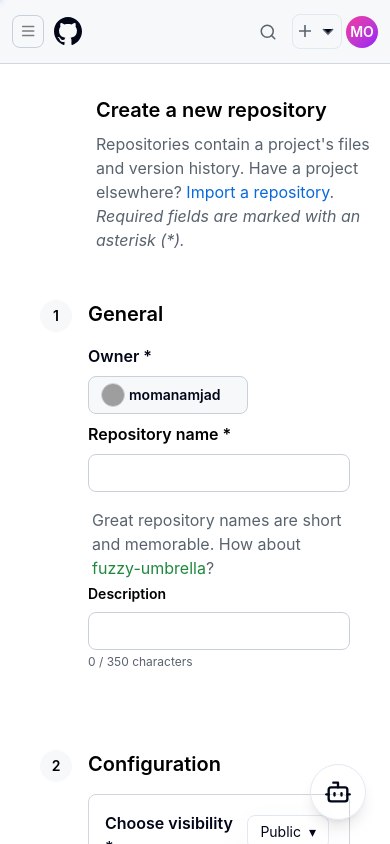
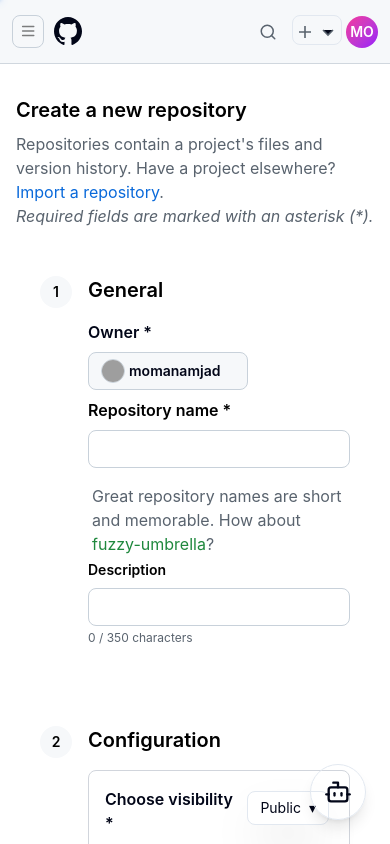
Before and after one commit to momanamjad/Github, a React (Vite) app: page /new in a window 390 px wide. Shown: the top 844 px of the page. Built offline with nearby package versions, Linux system fonts and the light colour scheme; grey boxes are pictures that could not be loaded.

Commit message:
feat: enhance touch support by adding touchstart event listeners across multiple components

```diff
--- a/src/bot/Buddy.jsx
+++ b/src/bot/Buddy.jsx
@@ -123,7 +123,11 @@
             }
         };
         document.addEventListener("mousedown", handleClickOutside);
-        return () => document.removeEventListener("mousedown", handleClickOutside);
+        document.addEventListener("touchstart", handleClickOutside);
+        return () => {
+            document.removeEventListener("mousedown", handleClickOutside);
+            document.removeEventListener("touchstart", handleClickOutside);
+        };
     }, [open]);
 
     // ── Voice helpers ──────────────────────────────────────────────
--- a/src/components/RepoFilterBar.jsx
+++ b/src/components/RepoFilterBar.jsx
@@ -11,7 +11,11 @@
       if (!ref.current?.contains(e.target)) setOpen(false);
     };
     document.addEventListener("mousedown", handler);
-    return () => document.removeEventListener("mousedown", handler);
+    document.addEventListener("touchstart", handler);
+    return () => {
+      document.removeEventListener("mousedown", handler);
+      document.removeEventListener("touchstart", handler);
+    };
   }, []);
 
   return (
--- a/src/components/features/CreateNew.jsx
+++ b/src/components/features/CreateNew.jsx
@@ -37,8 +37,14 @@
       }
     };
 
-    if (open) document.addEventListener("mousedown", handler);
-    return () => document.removeEventListener("mousedown", handler);
+    if (open) {
+      document.addEventListener("mousedown", handler);
+      document.addEventListener("touchstart", handler);
+    }
+    return () => {
+      document.removeEventListener("mousedown", handler);
+      document.removeEventListener("touchstart", handler);
+    };
   }, [open]);
 
   React.useEffect(() => {
@@ -82,13 +88,14 @@
   return (
     <>
       <div className="relative" ref={menuRef}>
-        <div
-          label=" "
+        <button
+          ref={buttonRef}
           onClick={toggleMenu}
-          ref={buttonRef}
-          className="border rounded-md pt-1 cursor-pointer"
+          aria-label="Create new"
+          aria-haspopup="menu"
+          aria-expanded={open}
+          className="border rounded-md pt-1 cursor-pointer hover:bg-gray-100 transition-colors p-0"
         >
-          <button className="">
           <svg
             viewBox="0 0 48 24"
             width="48"
@@ -108,7 +115,6 @@
             <path d="M30 10L35 15L40 10" fill="currentColor" />
           </svg>
         </button>
-        </div>
 
         {open && (
           <div
--- a/src/components/features/NewRepoPage.jsx
+++ b/src/components/features/NewRepoPage.jsx
@@ -150,11 +150,11 @@
     <div className="min-h-screen bg-[white] py-8 px-4">
       <div className="max-w-[1012px] mx-auto">
         {successMessage && (
-          <div className="mb-6 ml-20 p-4 bg-green-50 border border-green-200 rounded-md">
+          <div className="mb-6 sm:ml-20 p-4 bg-green-50 border border-green-200 rounded-md">
             <p className="text-green-800">{successMessage}</p>
           </div>
         )}
-        <header className="mb-6 ml-20 flex flex-col ">
+        <header className="mb-6 sm:ml-20 flex flex-col ">
           <h1 className="text-xl font-semibold text-[black] mb-2">
             Create a new repository
           </h1>
--- a/src/components/layout/GithubOpenMenu.jsx
+++ b/src/components/layout/GithubOpenMenu.jsx
@@ -89,8 +89,14 @@
         setIsOpen(false);
       }
     };
-    if (isOpen) document.addEventListener("mousedown", handleClick);
-    return () => document.removeEventListener("mousedown", handleClick);
+    if (isOpen) {
+      document.addEventListener("mousedown", handleClick);
+      document.addEventListener("touchstart", handleClick);
+    }
+    return () => {
+      document.removeEventListener("mousedown", handleClick);
+      document.removeEventListener("touchstart", handleClick);
+    };
   }, [isOpen]);
 
   useEffect(() => {
```
Lines whose indentation alone changed are shown as unchanged.
